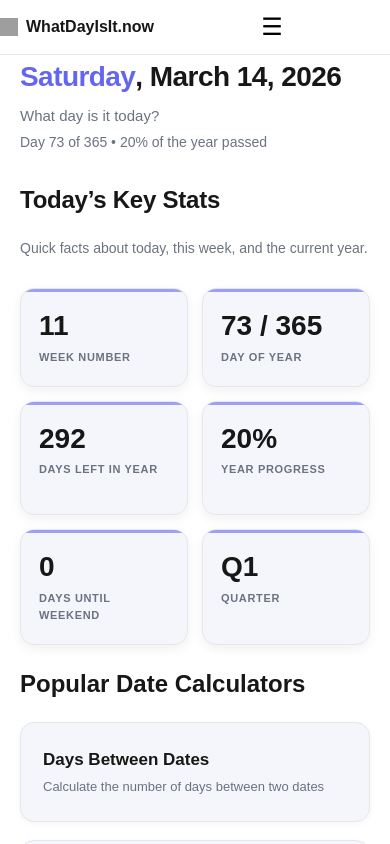
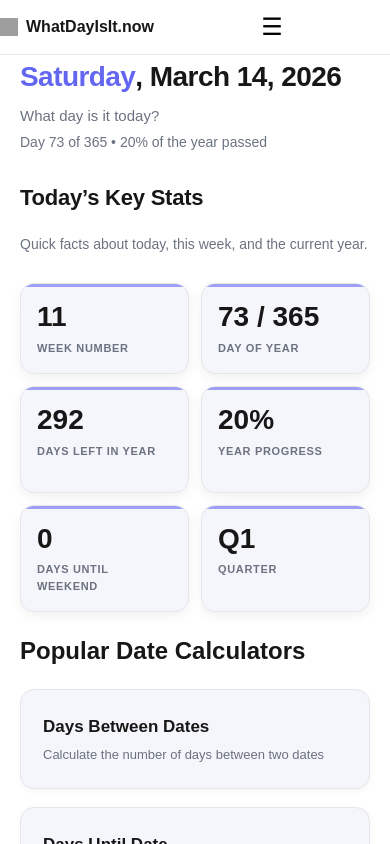
Before and after one commit to bosmeel/whatdayisit-now, a Next.js app: page / in a window 390 px wide. Shown: the top 844 px of the page. Built offline with nearby package versions, Linux system fonts and the light colour scheme; grey boxes are pictures that could not be loaded.

Commit message:
Refine layout container and main content spacing

```diff
--- a/app/layout.tsx
+++ b/app/layout.tsx
@@ -1,9 +1,8 @@
 import Link from "next/link";
 import type { Metadata } from "next";
 import "./globals.css";
+import "./styles/calculator.css";
 import Header from "@/components/Header";
-import "./globals.css";
-import "./styles/calculator.css";
 
 export const metadata: Metadata = {
   metadataBase: new URL("https://whatdayisit.now"),
@@ -59,8 +58,11 @@ export default function RootLayout({
 
         <Header />
 
-        <main className="container main-content">
-          {children}
+        {/* MAIN CONTAINER FIX */}
+        <main className="main-content">
+          <div className="container">
+            {children}
+          </div>
         </main>
 
         <footer className="site-footer">
--- a/app/styles/base.css
+++ b/app/styles/base.css
@@ -33,6 +33,10 @@ body{
   max-width:1100px;
   margin:0 auto;
   padding:0 20px;
+}
+
+.main-content{
+  min-height:70vh;
 }
 
 a{
--- a/app/styles/dashboard.css
+++ b/app/styles/dashboard.css
@@ -45,6 +45,7 @@
   position:relative;
   overflow:hidden;
   align-items:flex-start; /* fix alignment */
+  cursor:default;
 
   transition:
     transform .18s ease,
@@ -94,9 +95,7 @@
 ================================ */
 
 .today-card:hover{
-  transform:translateY(-2px); /* subtieler */
-  border-color:var(--accent);
-  box-shadow:0 8px 18px rgba(0,0,0,0.08);
+  box-shadow:0 6px 14px rgba(0,0,0,0.07);
 }
 
 .today-card:hover::before{
--- a/app/styles/mobile.css
+++ b/app/styles/mobile.css
@@ -76,3 +76,27 @@
   font-size:16px;
   font-weight:600;
 }
+
+@media (max-width:640px){
+
+  .today-dashboard{
+    margin-top:16px;
+  }
+
+  .dashboard-header h2{
+  font-size:22px;   /* was 24 */
+  font-weight:700;  /* was 800 */
+}
+
+  .today-grid{
+    gap:12px;
+  }
+
+  .today-card{
+    padding:16px;
+  }
+
+}
+.today-value{
+  font-variant-numeric: tabular-nums;
+}
```
